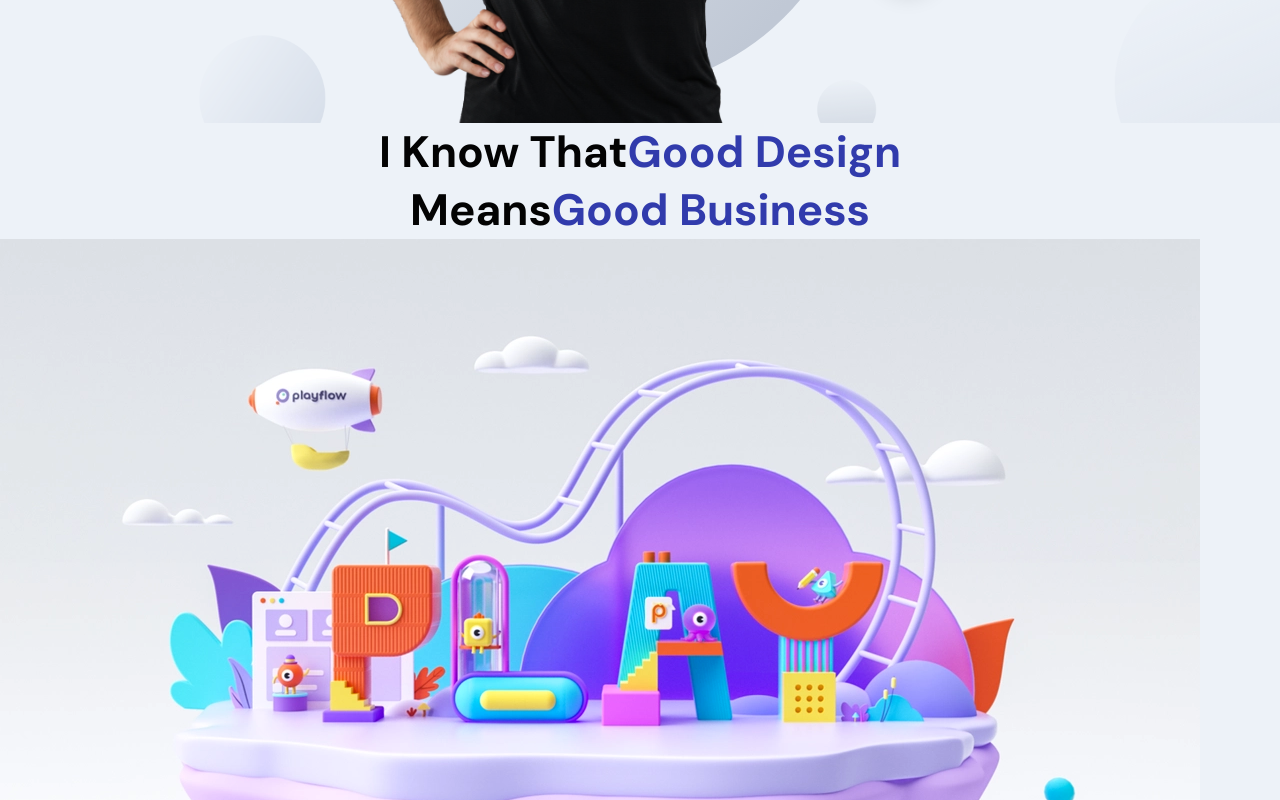
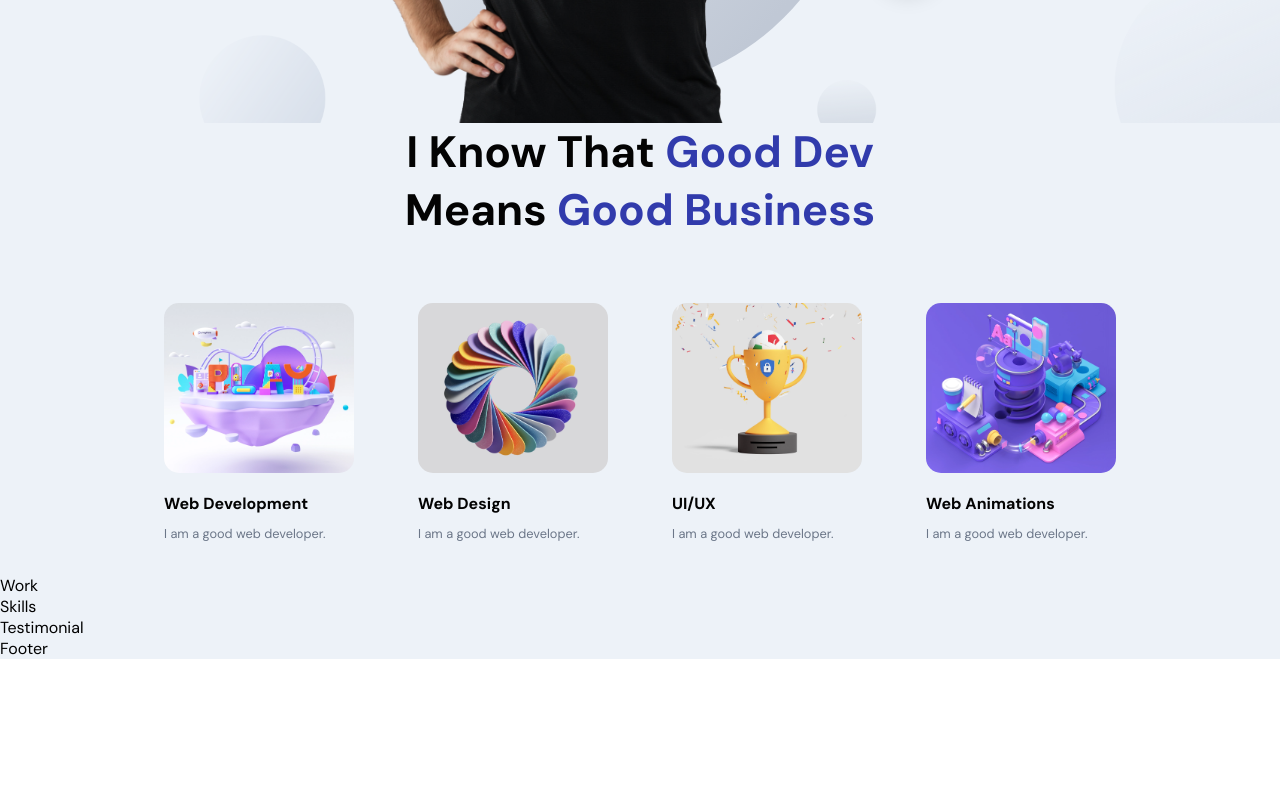
Before and after one commit to kevinleekwlee/kevin-lee-portfolio, a React (Create React App) app in the folder frontend_react/: page / in a window 1280 px wide. Shown: the part 600-1400 px from the top of the page. After the commit the page ends 1259 px from the top, so only its background shows below. Built offline with nearby package versions, Linux system fonts and the light colour scheme; the HTML template or start-up script is replaced by a standard one.

Commit message:
Styling About container

```diff
--- a/frontend_react/src/container/About/About.jsx
+++ b/frontend_react/src/container/About/About.jsx
@@ -15,11 +15,7 @@
   return (
     <>
       <h2 className="head-text">
-        I know that
-        <span>Good Design</span>
-        <br />
-        means
-        <span>Good Business</span>
+        I know that <span>Good Dev</span> <br /> means <span>Good Business</span>
       </h2>
 
       <div className="app__profiles">
--- a/frontend_react/src/container/About/About.scss
+++ b/frontend_react/src/container/About/About.scss
@@ -0,0 +1,38 @@
+.app__about {
+    flex: 1;
+    width: 100%;
+    flex-direction: column;
+}
+
+.app__profiles {
+    display: flex;
+    justify-content: center;
+    align-items: flex-start;
+    flex-wrap: wrap;
+    margin-top: 2rem;
+}
+
+.app__profile-item {
+    width: 190px;
+    display: flex;
+    justify-content: flex-start;
+    align-items: flex-start;
+    flex-direction: column;
+    margin: 2rem;
+
+    img {
+        width: 100%;
+        height: 170px;
+        border-radius: 15px;
+        object-fit: cover;
+    }
+
+    @media screen and (min-width: 2000px) {
+        width: 370px;
+        margin: 2rem 4rem;
+
+        img {
+            height: 320px;
+        }
+    }
+}
```
